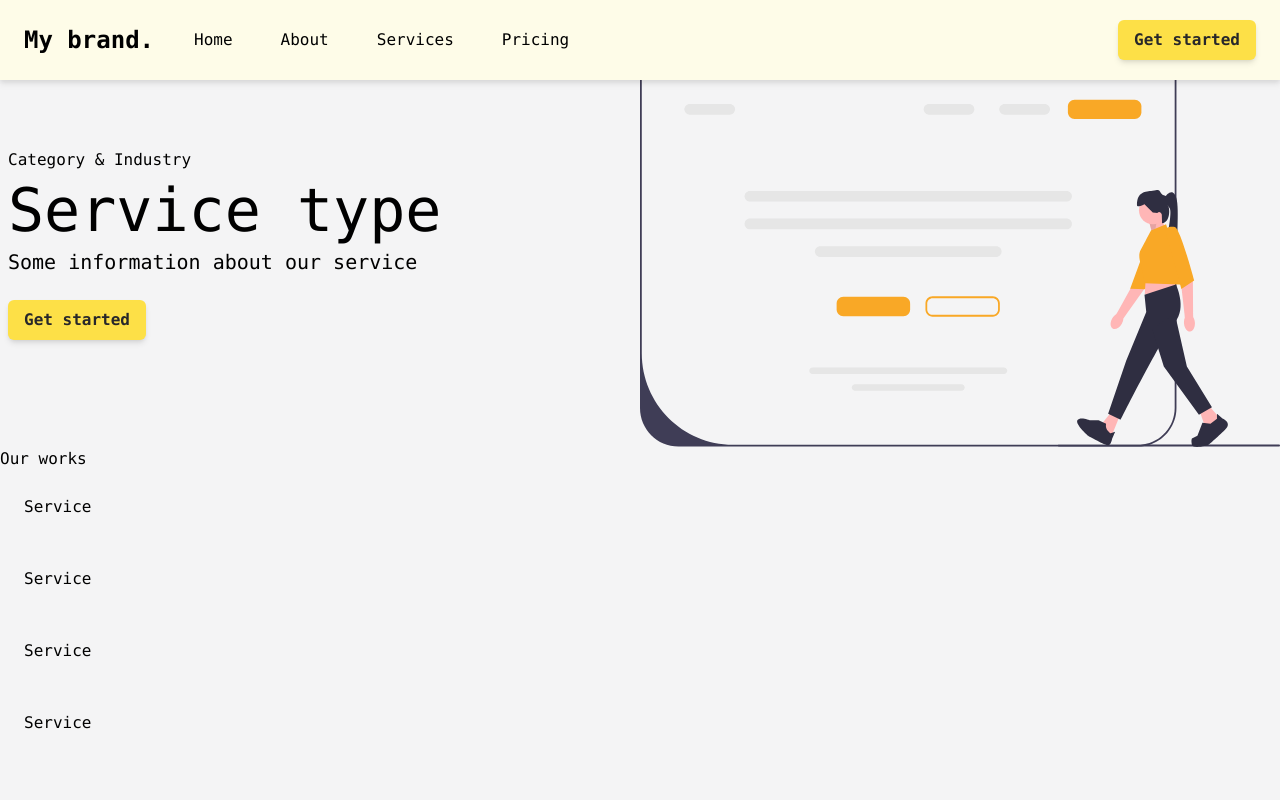
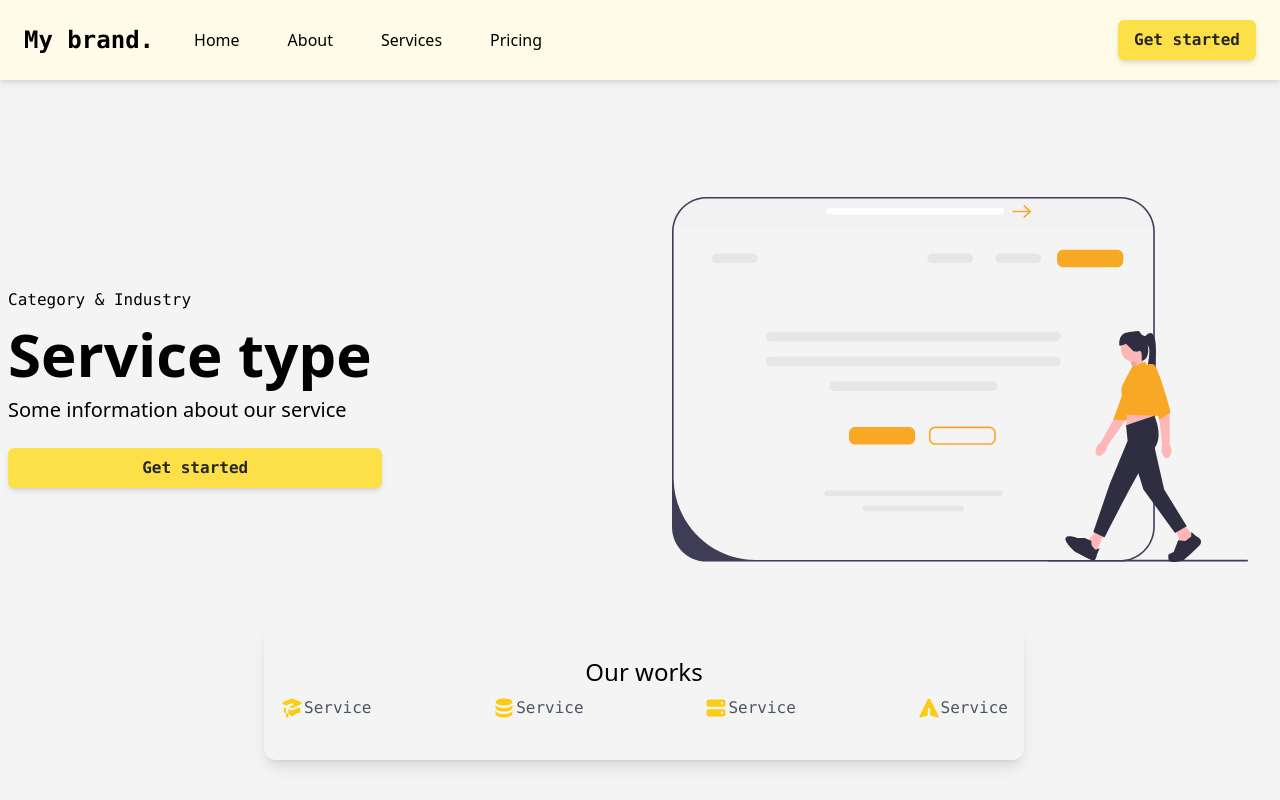
Before and after one commit to franodangelo/Services-SPA, a React (Create React App) app: page / in a window 1280 px wide. Shown: the top 800 px of the page. Built offline with nearby package versions, Linux system fonts and the light colour scheme; the HTML template or start-up script is replaced by a standard one.

Commit message:
applying some changes in components

```diff
--- a/src/components/Hero.jsx
+++ b/src/components/Hero.jsx
@@ -1,32 +1,32 @@
 import React from "react";
-
+import { AcademicCapIcon, DatabaseIcon, ServerIcon, PaperAirplaneIcon  } from "@heroicons/react/solid";
 import bgImg from "../assets/landing-bg.svg"
 
 export default function Hero() {
     return (
-        <div>
+        <main>
             <div className="w-full h-screen bg-zinc-100 flex flex-col justify-between">
                 <div className="grid md:grid-cols-2 max-w-[1280px] m-auto">
-                    <div className="flex flex-col justify-center md:items-start w-full px-2 py-4">
+                    <div className="flex flex-col justify-center md:items-start w-full px-2 py-8">
                         <h4 className="text-sm md:text-base">Category & Industry</h4>
-                        <h1 className="text-3xl my-2 md:text-4xl lg:text-5xl xl:text-6xl">Service type</h1>
-                        <h2 className="text-lg md:text-xl">Some information about our service</h2>
-                        <button className="mt-6 w-full md:w-auto">Get started</button>
+                        <h1 className=" py-3 font-sans font-semibold text-3xl md:text-4xl lg:text-5xl xl:text-6xl">Service type</h1>
+                        <h2 className="font-sans font-thin text-lg md:text-xl">Some information about our service</h2>
+                        <button className="my-6 w-full md:w-[60%]">Get started</button>
                     </div>
                     <div>
-                        <img className="w-full h-full" src={bgImg} alt="/" />
+                        <img className="w-full h-[90%]" src={bgImg} alt="/" />
                     </div>
-                    <div>
-                        <h3>Our works</h3>
-                        <ul>
-                            <li>Service</li>
-                            <li>Service</li>
-                            <li>Service</li>
-                            <li>Service</li>
-                        </ul>
+                    <div className="absolute flex flex-col py-8 md:min-w-[760px] bottom-[5%] mx-1 md:left-1/2 transform md:-translate-x-1/2 bg-zinc-100 border-slate-400 rounded-xl text-center shadow-lg">
+                        <h3 className="font-sans text-2xl">Our works</h3>
+                        <div className="flex justify-between flex-wrap px-4">
+                            <h4 className="flex px-4- py-2 text-gray-600"><AcademicCapIcon className="h-6 text-yellow-400"/> Service</h4>
+                            <h4 className="flex px-4- py-2 text-gray-600"><DatabaseIcon className="h-6 text-yellow-400"/>  Service</h4>
+                            <h4 className="flex px-4- py-2 text-gray-600"><ServerIcon className="h-6 text-yellow-400"/> Service</h4>
+                            <h4 className="flex px-4- py-2 text-gray-600"><PaperAirplaneIcon className="h-6 text-yellow-400"/> Service</h4>
+                        </div>
                     </div>
                 </div>
             </div>
-        </div>
+        </main>
     );
 };
--- a/src/components/Navbar.jsx
+++ b/src/components/Navbar.jsx
@@ -15,10 +15,10 @@ export default function Navbar() {
                 <div className="flex items-center">
                     <h1 className="text-2xl font-bold mx-4">My brand.</h1>
                     <ul className="hidden md:flex">
-                        <li>Home</li>
-                        <li>About</li>
-                        <li>Services</li>
-                        <li>Pricing</li>
+                        <li className="font-sans">Home</li>
+                        <li className="font-sans">About</li>
+                        <li className="font-sans">Services</li>
+                        <li className="font-sans">Pricing</li>
                     </ul>
                 </div>
                 <div className="hidden md:flex pr-4">
@@ -29,10 +29,10 @@ export default function Navbar() {
                 </div>
             </div>
             <ul className={!nav ? "hidden" : "absolute bg-yellow-50 w-full px-8 md:hidden"}>
-                <li className="border-b-2 border-yellow-200 w-full">Home</li>
-                <li className="border-b-2 border-yellow-200 w-full">About</li>
-                <li className="border-b-2 border-yellow-200 w-full">Services</li>
-                <li className="border-b-2 border-yellow-200 w-full">Pricing</li>
+                <li className="border-b-2 border-yellow-200 w-full font-sans">Home</li>
+                <li className="border-b-2 border-yellow-200 w-full font-sans">About</li>
+                <li className="border-b-2 border-yellow-200 w-full font-sans">Services</li>
+                <li className="border-b-2 border-yellow-200 w-full font-sans">Pricing</li>
                 <div className="flex flex-col my-4">
                     <button className="py-2 px-8">Get started</button>
                 </div>
```
